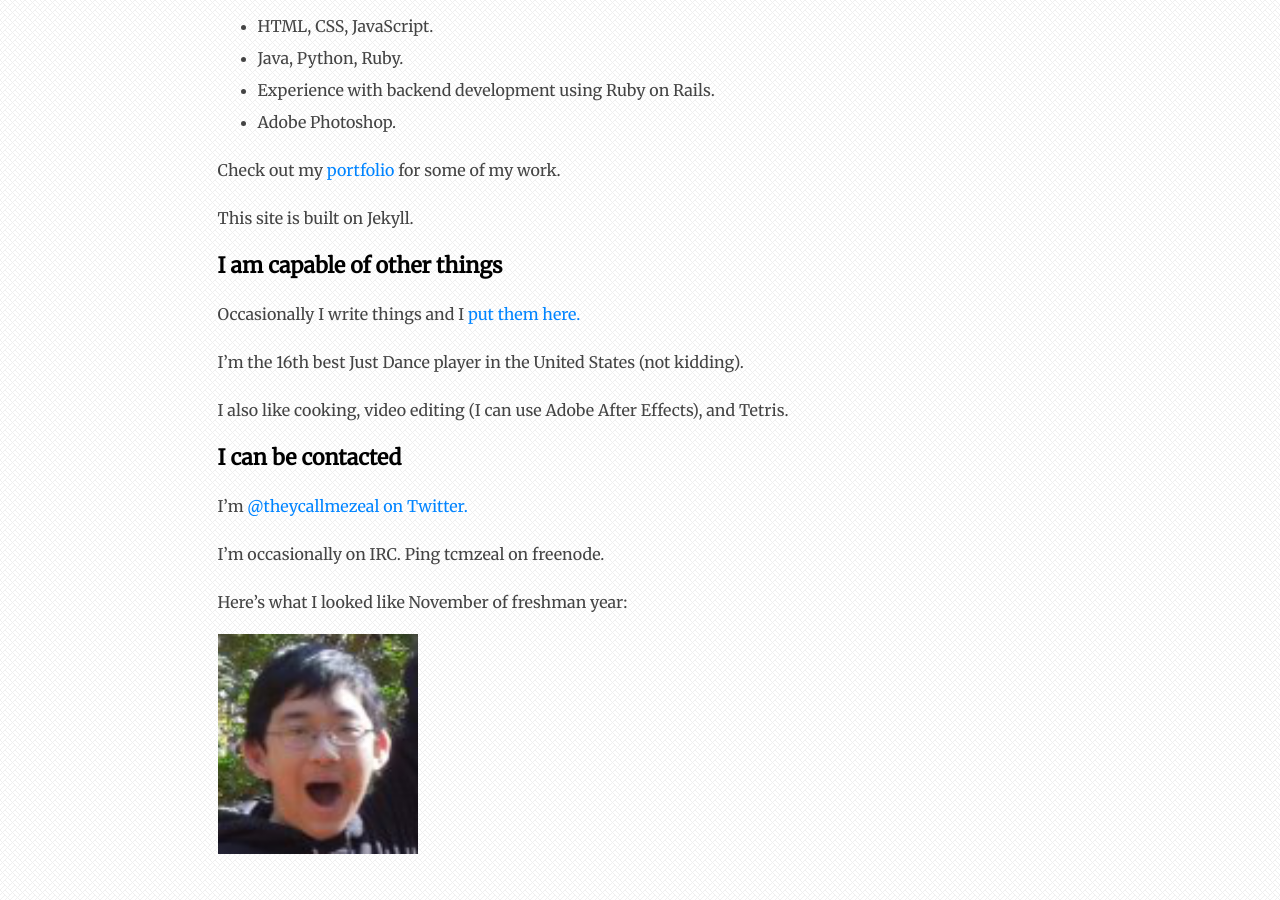
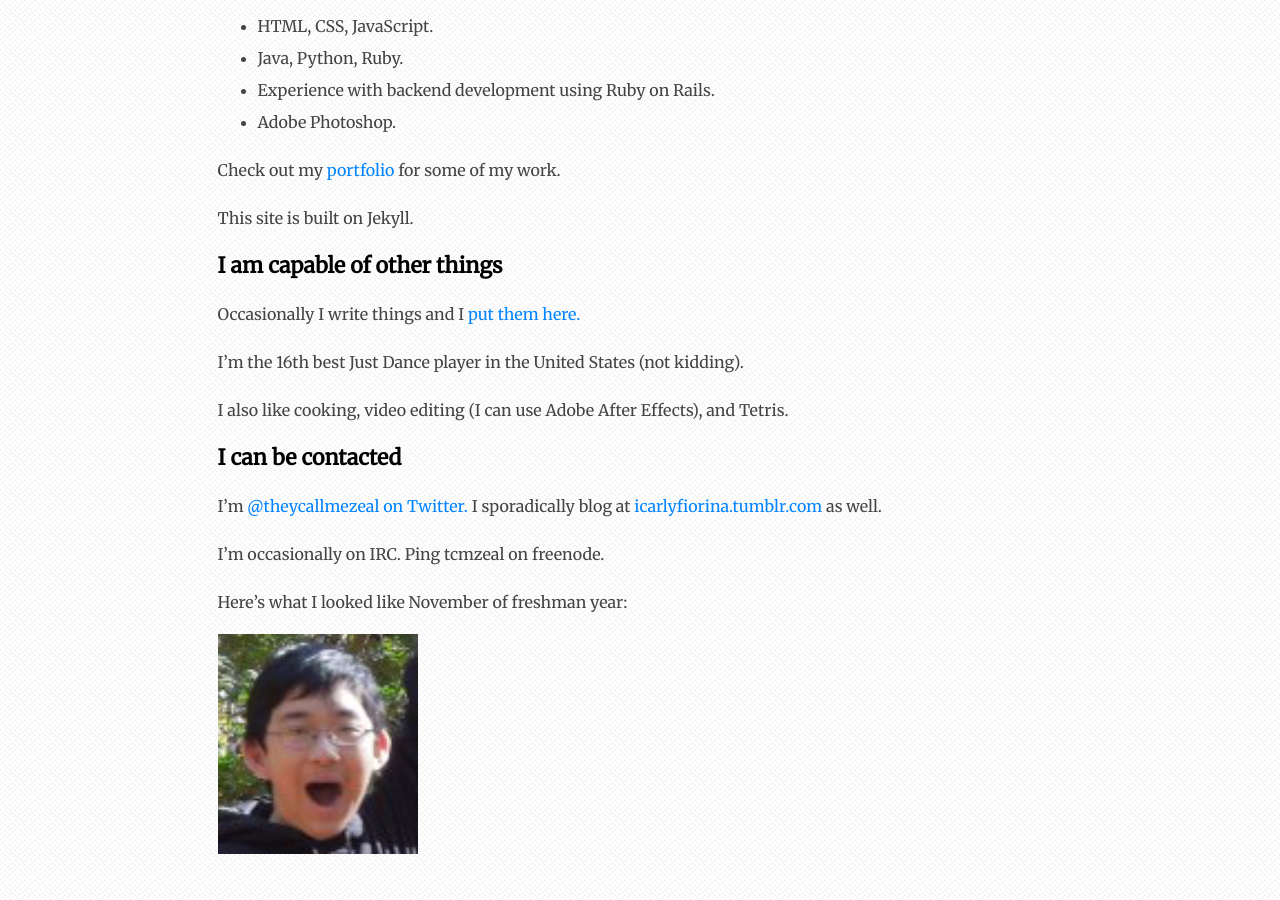
Before and after one commit to theycallmezeal/theycallmezeal.github.io, a Jekyll site: the page built from about.md, in a window 1280 px wide and 900 px high, scrolled down 625 px. Built offline with Jekyll 4.4.1, drawn with Linux system fonts in a browser that asks for light colours.

Commit message:
Update about.md

```diff
--- a/about.md
+++ b/about.md
@@ -35,7 +35,7 @@ I also like cooking, video editing (I can use Adobe After Effects), and Tetris.
 
 # I can be contacted
 
-I'm [@theycallmezeal on Twitter.](http://twitter.com/theycallmezeal)
+I'm [@theycallmezeal on Twitter.](http://twitter.com/theycallmezeal) I sporadically blog at [icarlyfiorina.tumblr.com](http://icarlyfiorina.tumblr.com) as well.
 
 I'm occasionally on IRC. Ping tcmzeal on freenode.
 
```
